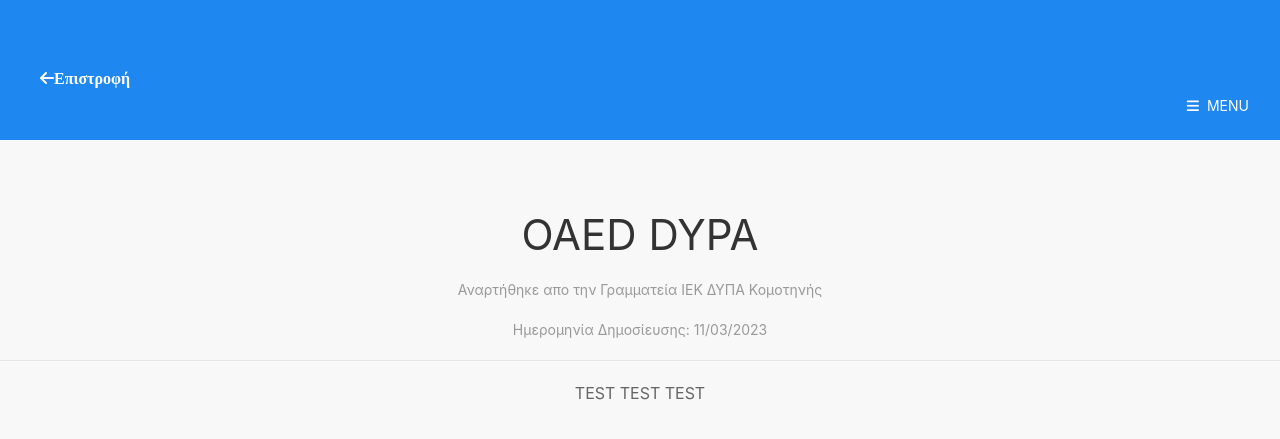
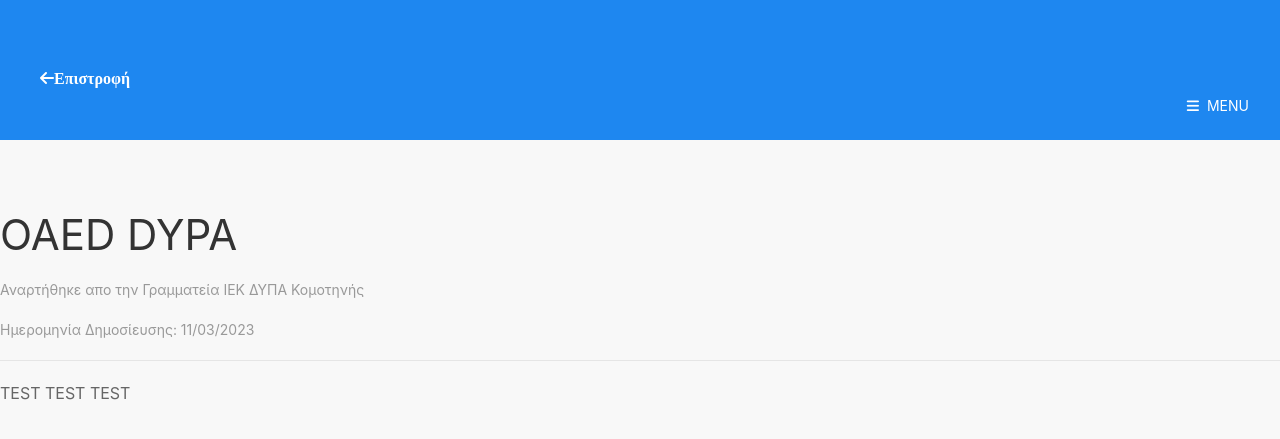
Before and after one commit to F20F20/jekyll-uikit-iek-dypa-komotinis, a Jekyll site: the page built from _posts/2023-03-11-sakis.md, in a window 1280 px wide. Shown: the top 439 px of the page. Built offline with Jekyll 4.4.1, drawn with Linux system fonts in a browser that asks for light colours; nearby versions of some CDN libraries.

Commit message:
Update post.html

```diff
--- a/_layouts/post.html
+++ b/_layouts/post.html
@@ -4,7 +4,7 @@ layout: newsfrontlayout
 
 
 
-<div class="uk-section uk-section-muted" style="text-align:center;">
+<div class="uk-section uk-section-muted">
 
 
 
```
